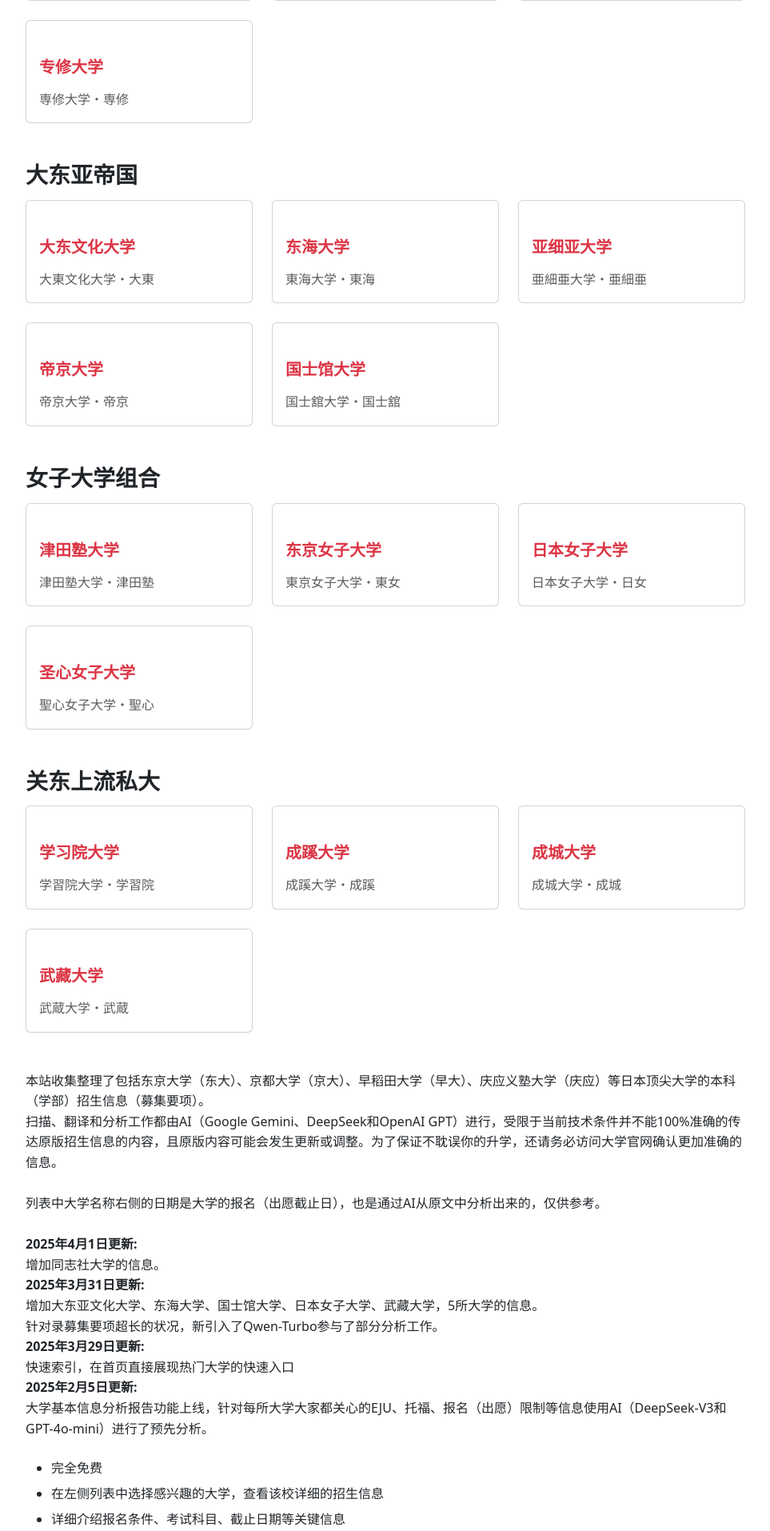
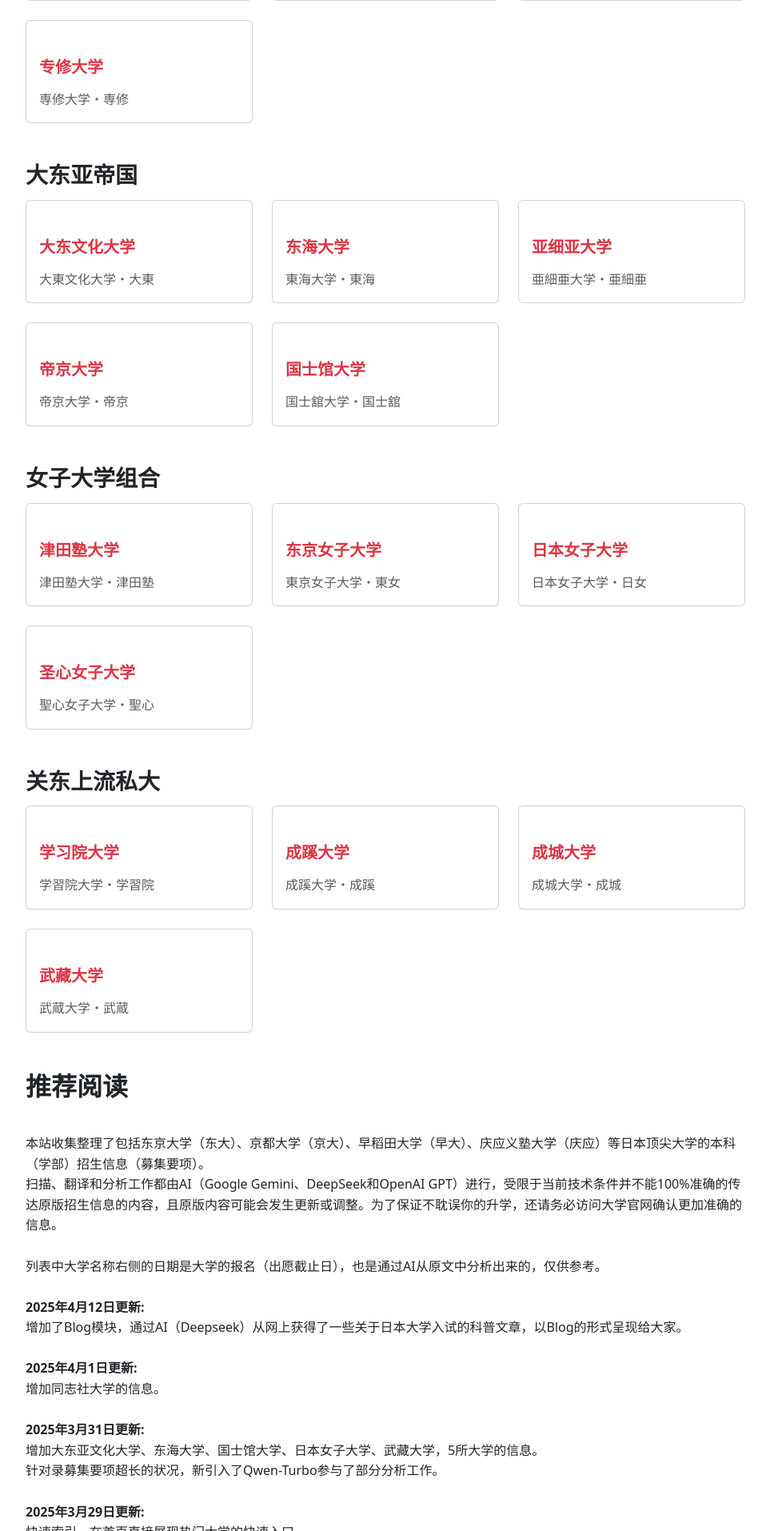
Before and after one commit to wengzhiwen/RunJPLib, a Flask app: page / in a window 1280 px wide. Shown: the part 3846-5760 px from the top of the page at 80% size, without its empty margins (308-1271 px from the left). Run offline with Flask 2, Linux system fonts and the light colour scheme.

Commit message:
新增博客模块，包含博客列表和详情路由，支持从Markdown文件中读取博客内容并渲染。更新首页以显示推荐博客，并添加404页面以处理未找到的博客。更新sitemap以包含博客链接

```diff
--- a/app.py
+++ b/app.py
@@ -9,6 +9,7 @@
 from werkzeug.routing import BaseConverter
 
 from routes.index import index_route, university_route, sitemap_route
+from routes.blog import blog_list_route, blog_detail_route
 
 
 app = Flask(__name__)
@@ -72,6 +73,21 @@
     return university_route(name)
 
 
+# 博客相关路由
+@app.route('/blog')
+@app.route('/blog/')
+def blog_list():
+    """博客列表路由"""
+    return blog_list_route()
+
+
+@app.route('/blog/<blog_id>')
+@app.route('/blog/<blog_id>/')
+def blog_detail(blog_id):
+    """博客详情路由"""
+    return blog_detail_route(blog_id)
+
+
 if __name__ == '__main__':
     load_dotenv()
 
--- /dev/null
+++ b/routes/blog.py
@@ -0,0 +1,161 @@
+"""
+博客路由模块
+"""
+import glob
+import os
+import re
+from datetime import datetime
+import random
+
+import markdown
+from flask import render_template, abort
+
+
+def get_all_blogs():
+    """获取所有博客列表"""
+    blogs = []
+    blog_files = glob.glob('blogs/*.md')
+    for file in blog_files:
+        filename = os.path.basename(file)
+        if not os.path.getsize(file):  # 跳过空文件
+            continue
+
+        # 从文件名中提取标题和日期
+        match = re.match(r'(.+)_(\d{14})\.md$', filename)
+        if not match:
+            continue
+
+        title = match.group(1)
+        date_str = match.group(2)
+
+        # 将日期字符串转换为datetime对象
+        date = datetime.strptime(date_str, '%Y%m%d%H%M%S')
+
+        blogs.append({
+            'id': filename[:-3],  # 移除.md后缀
+            'title': title,
+            'date': date.strftime('%Y-%m-%d'),
+            'datetime': date,
+            'md_path': file  # 添加文件路径
+        })
+
+    # 按日期降序排序
+    return sorted(blogs, key=lambda x: x['datetime'], reverse=True)
+
+
+def get_blog_by_id(blog_id):
+    """获取特定博客内容"""
+    file_path = f'blogs/{blog_id}.md'
+    if not os.path.exists(file_path) or not os.path.getsize(file_path):
+        return None
+
+    # 从blog_id中提取标题和日期
+    match = re.match(r'(.+)_(\d{14})$', blog_id)
+    if not match:
+        return None
+
+    title = match.group(1)
+    date_str = match.group(2)
+
+    # 将日期字符串转换为datetime对象
+    date = datetime.strptime(date_str, '%Y%m%d%H%M%S')
+
+    try:
+        with open(file_path, 'r', encoding='utf-8') as f:
+            md_content = f.read()
+
+        # 使用与大学信息相同的markdown处理方式
+        md = markdown.Markdown(
+            extensions=['extra', 'tables', 'fenced_code', 'sane_lists', 'nl2br', 'smarty'],
+            output_format="html5",
+        )
+        html_content = md.convert(md_content)
+
+        return {'id': blog_id, 'title': title, 'date': date.strftime('%Y-%m-%d'), 'content': html_content}
+    except (FileNotFoundError, IOError, UnicodeDecodeError) as e:
+        abort(500, description=f"文件操作错误: {str(e)}")
+    except Exception as e:
+        abort(500, description=f"Markdown解析错误: {str(e)}")
+
+
+def get_random_blogs(n=10):
+    """获取n篇随机博客"""
+    all_blogs = get_all_blogs()
+    return random.sample(all_blogs, min(n, len(all_blogs)))
+
+
+def get_random_blogs_with_summary(count=3):
+    """获取指定数量的随机博客，并生成摘要
+
+    Args:
+        count: 需要获取的博客数量
+
+    Returns:
+        list: 包含博客信息的列表，每个博客包含id、title和summary
+    """
+    all_blogs = get_all_blogs()
+    if not all_blogs:
+        return []
+
+    # 随机选择指定数量的博客
+    selected_blogs = random.sample(all_blogs, min(count, len(all_blogs)))
+
+    result = []
+    for blog in selected_blogs:
+        try:
+            # 读取博客内容
+            with open(blog['md_path'], 'r', encoding='utf-8') as f:
+                content = f.read()
+
+            # 移除Markdown标记
+            # 首先将内容转换为HTML
+            md = markdown.Markdown(extensions=['extra'])
+            html_content = md.convert(content)
+
+            # 移除HTML标签
+            text_content = re.sub(r'<[^>]+>', '', html_content)
+
+            # 生成摘要（取前100个字符）
+            summary = text_content[:100].strip() + '...' if len(text_content) > 100 else text_content
+
+            result.append({
+                'id': blog['id'],
+                'title': blog['title'],
+                'summary': summary
+            })
+        except Exception as e:
+            # 如果处理某篇博客出错，跳过它
+            continue
+
+    return result
+
+
+def blog_list_route():
+    """博客列表路由处理函数"""
+    blogs = get_all_blogs()
+
+    # 如果有博客文章，随机选择一篇作为默认显示
+    if blogs:
+        random_blog = random.choice(blogs)
+        return blog_detail_route(random_blog['id'])
+
+    # 如果没有博客文章，显示404页面并推荐其他博客
+    recommended_blogs = get_random_blogs(10)
+    return render_template('404.html', mode='blog', blogs=blogs, recommended_blogs=recommended_blogs), 404
+
+
+def blog_detail_route(blog_id):
+    """博客详情路由处理函数"""
+    blog = get_blog_by_id(blog_id)
+    if blog is None:
+        # 获取10篇随机推荐的博客
+        recommended_blogs = get_random_blogs(10)
+        return render_template('404.html', mode='blog', blogs=get_all_blogs(), recommended_blogs=recommended_blogs), 404
+
+    return render_template(
+        'content.html',  # 使用与大学信息相同的模板
+        mode='blog',
+        blogs=get_all_blogs(),
+        content=blog['content'],
+        current_blog=blog['title'],
+        current_blog_date=blog['date'])
--- a/routes/index.py
+++ b/routes/index.py
@@ -9,6 +9,7 @@
 
 import markdown
 from flask import render_template, make_response
+from .blog import get_all_blogs, get_random_blogs_with_summary
 
 
 class University:
@@ -194,9 +195,12 @@
     """首页路由"""
     universities = get_sorted_universities()
     categories = load_categories()
+    recommended_blogs = get_random_blogs_with_summary(3)
     return render_template("index.html",
-                           universities=universities,
-                           categories=categories)
+                         universities=universities,
+                         categories=categories,
+                         recommended_blogs=recommended_blogs,
+                         mode='index')
 
 
 def get_university_by_name_and_deadline(name,
@@ -318,9 +322,12 @@
 
 
 def sitemap_route():
-    """sitemap路由"""
-    universities = get_sorted_universities()
+    """sitemap路由处理函数"""
+    base_url = os.getenv('BASE_URL', 'https://www.runjplib.com')
     response = make_response(
-        render_template("sitemap.xml", universities=universities))
+        render_template('sitemap.xml',
+                       base_url=base_url,
+                       blogs=get_all_blogs(),
+                       universities=get_all_universities()))
     response.headers["Content-Type"] = "application/xml"
     return response
--- a/templates/index.html
+++ b/templates/index.html
@@ -295,8 +295,29 @@
                 <span class="navbar-toggler-icon"></span>
             </button>
             <div class="collapse navbar-collapse" id="navbarNav">
-                <!-- Mobile-only university list -->
+                <!-- 添加切换按钮 -->
+                <ul class="navbar-nav ms-auto">
+                    <li class="nav-item">
+                        <div class="btn-group" role="group">
+                            <a href="/" class="btn {% if mode != 'blog' %}btn-primary{% else %}btn-outline-primary{% endif %}">信息库</a>
+                            <a href="/blog" class="btn {% if mode == 'blog' %}btn-primary{% else %}btn-outline-primary{% endif %}">博客</a>
+                        </div>
+                    </li>
+                </ul>
+                <!-- Mobile-only list -->
                 <div class="d-lg-none">
+                    {% if mode == 'blog' %}
+                    <div class="sidebar-heading">博客列表</div>
+                    <ul class="nav flex-column">
+                        {% for blog in blogs %}
+                        <li class="nav-item">
+                            <a class="nav-link" href="{{ url_for('blog_detail', blog_id=blog.id) }}">
+                                {{ blog.title }}
+                            </a>
+                        </li>
+                        {% endfor %}
+                    </ul>
+                    {% else %}
                     <div class="sidebar-heading">大学列表</div>
                     <div style="padding: 0 1rem; font-size: 0.8rem; color: #666;">请使用浏览器的搜索功能</div>
                     <ul class="nav flex-column">
@@ -309,6 +330,7 @@
                         </li>
                         {% endfor %}
                     </ul>
+                    {% endif %}
                 </div>
             </div>
         </div>
@@ -319,6 +341,18 @@
             <!-- Desktop-only sidebar -->
             <nav class="sidebar d-none d-lg-block">
                 <div class="sidebar-sticky">
+                    {% if mode == 'blog' %}
+                    <div class="sidebar-heading">博客列表</div>
+                    <ul class="nav flex-column">
+                        {% for blog in blogs %}
+                        <li class="nav-item">
+                            <a class="nav-link" href="{{ url_for('blog_detail', blog_id=blog.id) }}">
+                                {{ blog.title }}
+                            </a>
+                        </li>
+                        {% endfor %}
+                    </ul>
+                    {% else %}
                     <div class="sidebar-heading">大学列表</div>
                     <div style="padding: 0 1rem; font-size: 0.8rem; color: #666;">请使用浏览器的搜索功能</div>
                     <ul class="nav flex-column" id="university-list">
@@ -331,6 +365,7 @@
                         </li>
                         {% endfor %}
                     </ul>
+                    {% endif %}
                 </div>
             </nav>
 
@@ -429,25 +464,47 @@
                     </div>
                     {% endfor %}
 
+                    <h2>推荐阅读</h2>
+                    <div class="row row-cols-1 row-cols-md-2 row-cols-lg-3 g-4 mb-5">
+                        {% for blog in recommended_blogs %}
+                        <div class="col">
+                            <div class="card h-100">
+                                <div class="card-body">
+                                    <h5 class="card-title">
+                                        <a href="{{ url_for('blog_detail', blog_id=blog.id) }}">
+                                            {{ blog.title }}
+                                        </a>
+                                    </h5>
+                                    <p class="card-text">{{ blog.summary }}</p>
+                                </div>
+                            </div>
+                        </div>
+                        {% endfor %}
+                    </div>
+
                     <p>本站收集整理了包括东京大学（东大）、京都大学（京大）、早稻田大学（早大）、庆应义塾大学（庆应）等日本顶尖大学的本科（学部）招生信息（募集要项）。<br />
                         扫描、翻译和分析工作都由AI（Google Gemini、DeepSeek和OpenAI GPT）进行，受限于当前技术条件并不能100%准确的传达原版招生信息的内容，且原版内容可能会发生更新或调整。为了保证不耽误你的升学，还请务必访问大学官网确认更加准确的信息。<br />
                         <br />
                         列表中大学名称右侧的日期是大学的报名（出愿截止日），也是通过AI从原文中分析出来的，仅供参考。
                         <br /><br />
+                        <b>2025年4月12日更新:</b>
+                        <br />
+                        增加了Blog模块，通过AI（Deepseek）从网上获得了一些关于日本大学入试的科普文章，以Blog的形式呈现给大家。
+                        <br /><br />
                         <b>2025年4月1日更新:</b>
                         <br />
                         增加同志社大学的信息。
-                        <br />
+                        <br /><br />
                         <b>2025年3月31日更新:</b>
                         <br />
                         增加大东亚文化大学、东海大学、国士馆大学、日本女子大学、武藏大学，5所大学的信息。
                         <br />
                         针对录募集要项超长的状况，新引入了Qwen-Turbo参与了部分分析工作。
-                        <br />
+                        <br /><br />
                         <b>2025年3月29日更新:</b>
                         <br />
                         快速索引，在首页直接展现热门大学的快速入口
-                        <br />
+                        <br /><br />
                         <b>2025年2月5日更新:</b>
                         <br />
                         大学基本信息分析报告功能上线，针对每所大学大家都关心的EJU、托福、报名（出愿）限制等信息使用AI（DeepSeek-V3和GPT-4o-mini）进行了预先分析。
```
Also changed, not shown: templates/404.html (added, +51 -0 lines), templates/blog.html (added, +47 -0 lines), templates/content.html (+53 -4 lines), templates/sitemap.xml (+27 -10 lines), 1 other file.
